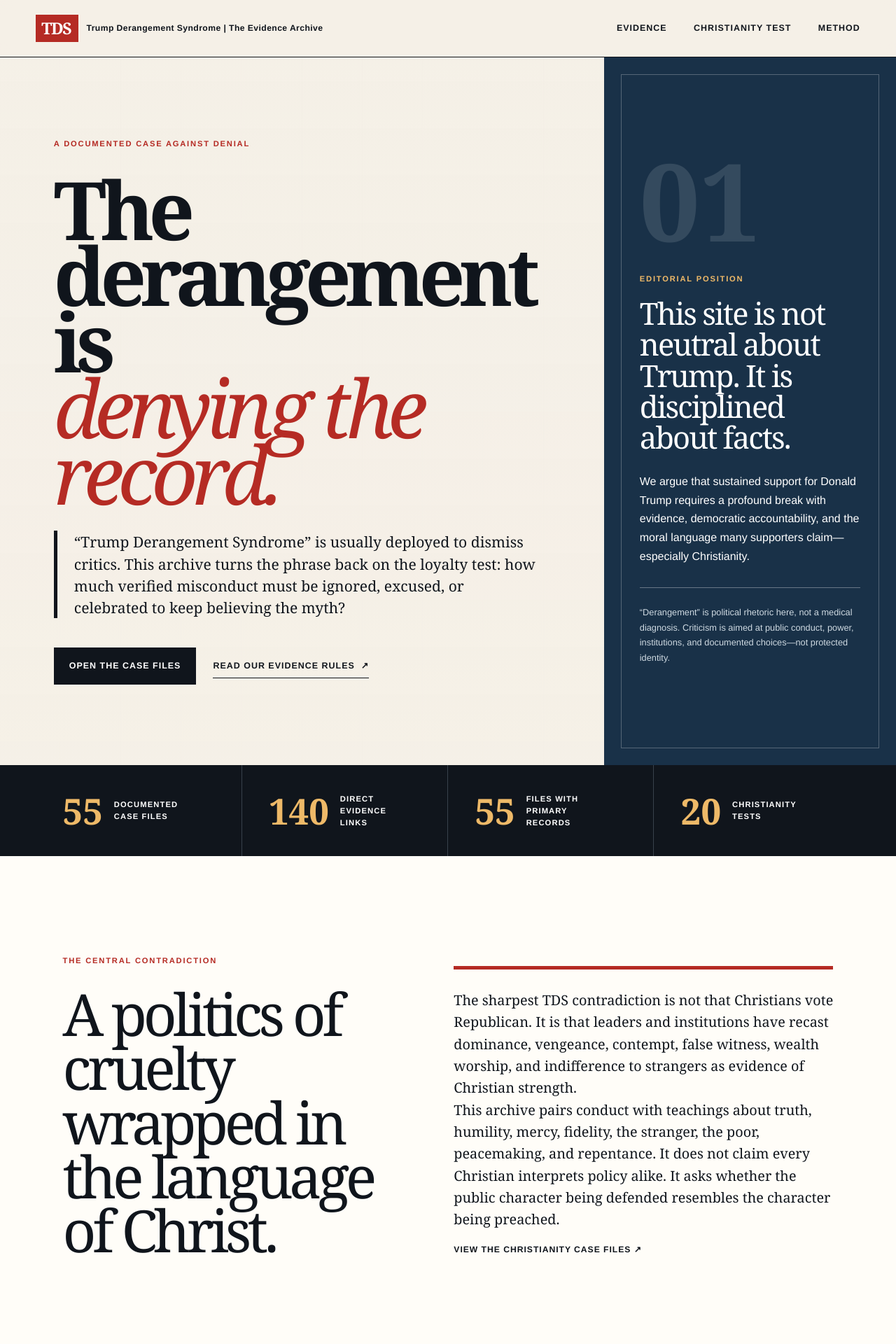
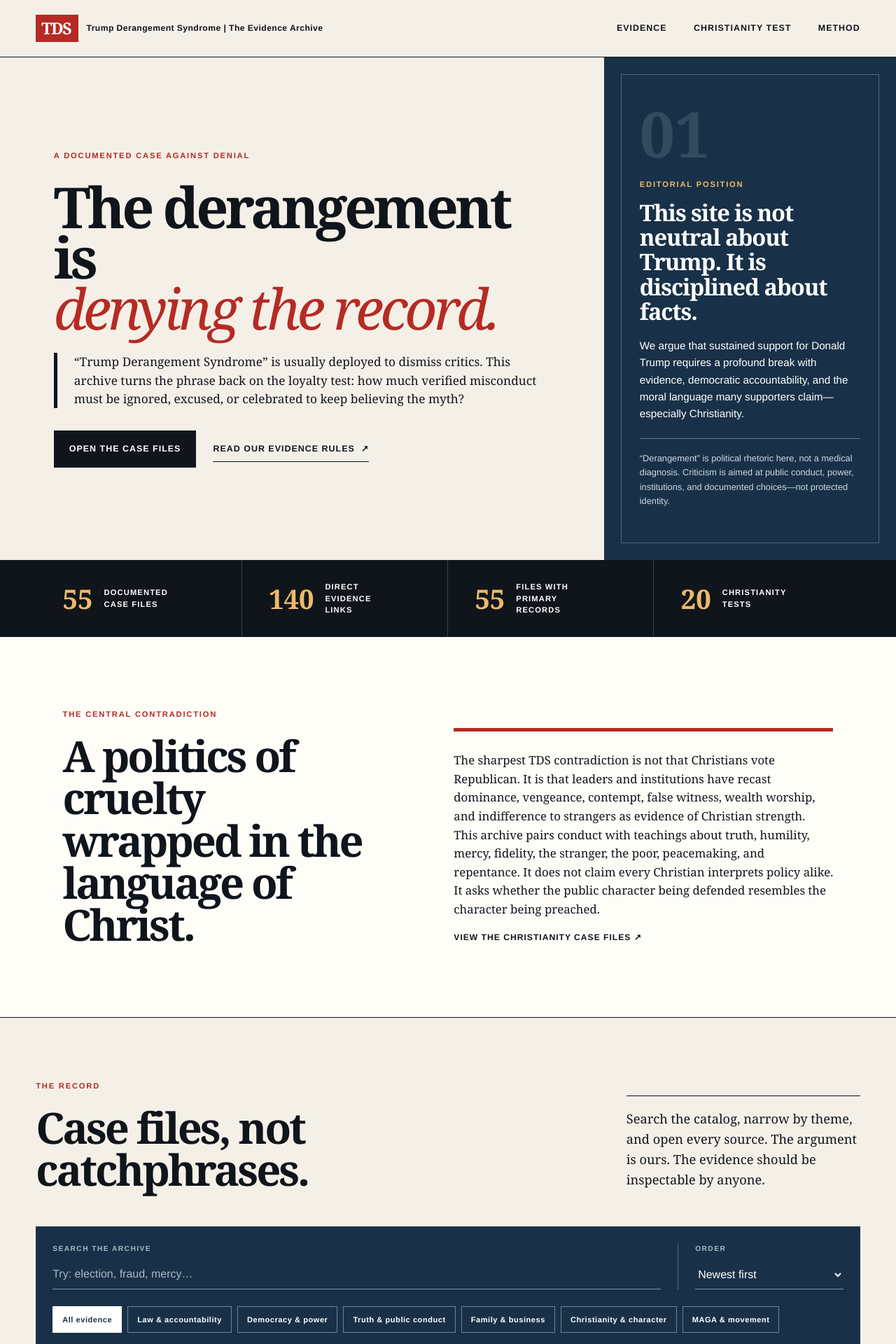
Before and after one commit to dtrezise/TDS, a Next.js app: page / in a window 1280 px wide. Shown: the top 1920 px of the page at 70% size. Built offline with nearby package versions, Linux system fonts and the light colour scheme.

Commit message:
Rebalance editorial typography

```diff
--- a/app/globals.css
+++ b/app/globals.css
@@ -123,7 +123,7 @@ a {
     linear-gradient(rgba(245, 240, 231, 0.92), rgba(245, 240, 231, 0.98)),
     repeating-linear-gradient(90deg, transparent 0, transparent calc(10% - 1px), rgba(16, 21, 28, 0.12) 10%);
   display: grid;
-  padding: clamp(70px, 9vw, 150px) clamp(28px, 7vw, 120px) clamp(70px, 9vw, 130px) 6vw;
+  padding: clamp(54px, 6vw, 100px) clamp(28px, 7vw, 120px) clamp(56px, 6vw, 96px) 6vw;
 }
 
 .section-label,
@@ -138,11 +138,11 @@ a {
 
 .hero h1 {
   font-family: var(--serif);
-  font-size: clamp(4.3rem, 9vw, 9.7rem);
-  font-weight: 700;
-  letter-spacing: -0.072em;
-  line-height: 0.82;
-  margin: 38px 0 34px;
+  font-size: clamp(3.4rem, 6.3vw, 7.2rem);
+  font-weight: 600;
+  letter-spacing: -0.055em;
+  line-height: 0.9;
+  margin: 28px 0;
   max-width: 1050px;
 }
 
@@ -155,8 +155,8 @@ a {
 .hero__lede {
   border-left: 5px solid var(--ink);
   font-family: var(--serif);
-  font-size: clamp(1.18rem, 1.65vw, 1.65rem);
-  line-height: 1.48;
+  font-size: clamp(1.08rem, 1.25vw, 1.35rem);
+  line-height: 1.52;
   margin: 0;
   max-width: 790px;
   padding-left: 24px;
@@ -167,7 +167,7 @@ a {
   display: flex;
   flex-wrap: wrap;
   gap: 24px;
-  margin-top: 42px;
+  margin-top: 32px;
 }
 
 .button {
@@ -201,7 +201,7 @@ a {
   background: var(--blue);
   color: white;
   display: grid;
-  padding: clamp(50px, 6vw, 100px) clamp(28px, 4vw, 68px);
+  padding: clamp(42px, 4.5vw, 74px) clamp(28px, 4vw, 68px);
   position: relative;
 }
 
@@ -216,10 +216,10 @@ a {
 .hero__brief-number {
   color: rgba(255, 255, 255, 0.12);
   font-family: var(--serif);
-  font-size: clamp(7rem, 12vw, 12rem);
+  font-size: clamp(5rem, 7vw, 8rem);
   font-weight: 800;
   line-height: 0.8;
-  margin: 0 0 42px;
+  margin: 0 0 28px;
 }
 
 .hero__brief .eyebrow {
@@ -228,15 +228,16 @@ a {
 
 .hero__brief h2 {
   font-family: var(--serif);
-  font-size: clamp(2.2rem, 3.4vw, 4rem);
-  letter-spacing: -0.045em;
-  line-height: 1.02;
-  margin: 18px 0 28px;
+  font-size: clamp(1.8rem, 2.55vw, 3.05rem);
+  font-weight: 600;
+  letter-spacing: -0.035em;
+  line-height: 1.08;
+  margin: 14px 0 20px;
 }
 
 .hero__brief > p:not(.hero__brief-number):not(.eyebrow) {
-  font-size: 1rem;
-  line-height: 1.68;
+  font-size: 0.95rem;
+  line-height: 1.6;
   margin: 0;
 }
 
@@ -244,8 +245,8 @@ a {
   border-top: 1px solid rgba(255, 255, 255, 0.34);
   color: #ced9e1;
   font-size: 0.8rem !important;
-  margin-top: 30px !important;
-  padding-top: 24px;
+  margin-top: 22px !important;
+  padding-top: 18px;
 }
 
 .scoreboard {
@@ -261,7 +262,7 @@ a {
   border-right: 1px solid #38414b;
   display: flex;
   gap: 16px;
-  min-height: 130px;
+  min-height: 110px;
   padding: 24px 3vw;
 }
 
@@ -272,7 +273,7 @@ a {
 .scoreboard strong {
   color: #eeb968;
   font-family: var(--serif);
-  font-size: clamp(2.5rem, 4vw, 4.5rem);
+  font-size: clamp(2.2rem, 3vw, 3.5rem);
   line-height: 1;
 }
 
@@ -291,17 +292,18 @@ a {
   display: grid;
   gap: 9vw;
   grid-template-columns: minmax(0, 0.9fr) minmax(0, 1.1fr);
-  padding: clamp(80px, 11vw, 170px) 7vw;
+  padding: clamp(70px, 8vw, 120px) 7vw;
 }
 
 .thesis h2,
 .archive h2,
 .method h2 {
   font-family: var(--serif);
-  font-size: clamp(3.2rem, 6.5vw, 7.5rem);
-  letter-spacing: -0.065em;
-  line-height: 0.93;
-  margin: 28px 0 0;
+  font-size: clamp(2.65rem, 4.8vw, 5.6rem);
+  font-weight: 600;
+  letter-spacing: -0.05em;
+  line-height: 0.98;
+  margin: 20px 0 0;
 }
 
 .thesis__copy {
@@ -313,7 +315,7 @@ a {
 
 .thesis__copy p {
   font-family: var(--serif);
-  font-size: clamp(1.12rem, 1.55vw, 1.5rem);
+  font-size: clamp(1.05rem, 1.25vw, 1.3rem);
   line-height: 1.58;
 }
 
@@ -328,7 +330,7 @@ a {
 }
 
 .archive {
-  padding: clamp(80px, 9vw, 140px) 4vw;
+  padding: clamp(70px, 7vw, 110px) 4vw;
 }
 
 .archive__heading {
@@ -336,7 +338,7 @@ a {
   display: grid;
   gap: 5vw;
   grid-template-columns: 1.4fr 0.6fr;
-  margin: 0 auto 70px;
+  margin: 0 auto 52px;
   max-width: 1600px;
 }
 
@@ -507,10 +509,11 @@ a {
 
 .case-card h3 {
   font-family: var(--serif);
-  font-size: clamp(2rem, 3.2vw, 3.55rem);
-  letter-spacing: -0.045em;
-  line-height: 1.02;
-  margin: 26px 0 20px;
+  font-size: clamp(1.7rem, 2.35vw, 2.65rem);
+  font-weight: 600;
+  letter-spacing: -0.035em;
+  line-height: 1.08;
+  margin: 22px 0 18px;
 }
 
 .status-line {
@@ -675,7 +678,7 @@ a {
   display: grid;
   gap: 8vw;
   grid-template-columns: minmax(260px, 0.65fr) minmax(0, 1fr);
-  padding: clamp(80px, 10vw, 160px) 7vw;
+  padding: clamp(70px, 8vw, 120px) 7vw;
 }
 
 .method .section-label {
@@ -689,7 +692,7 @@ a {
 }
 
 .method h2 {
-  font-size: clamp(3.2rem, 6vw, 6.5rem);
+  font-size: clamp(2.65rem, 4.4vw, 4.9rem);
 }
 
 .method__rules {
@@ -831,15 +834,15 @@ footer > a {
   }
 
   .hero__copy {
-    padding: 80px 6vw;
+    padding: 64px 6vw;
   }
 
   .hero h1 {
-    font-size: clamp(4rem, 19vw, 7rem);
+    font-size: clamp(3.15rem, 14vw, 5rem);
   }
 
   .hero__brief {
-    min-height: 590px;
+    min-height: 500px;
   }
 
   .thesis {
```
